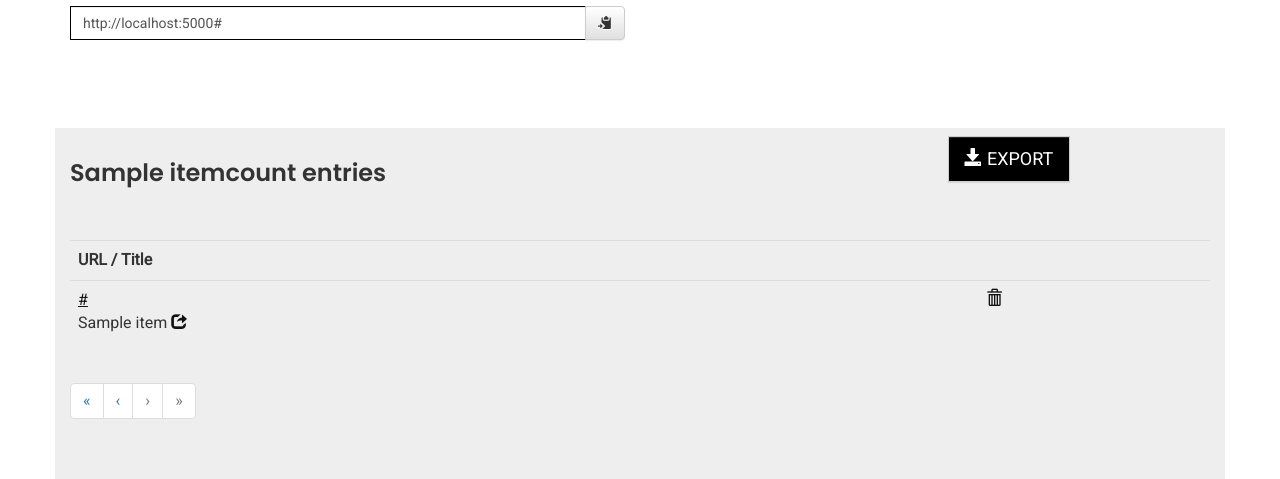
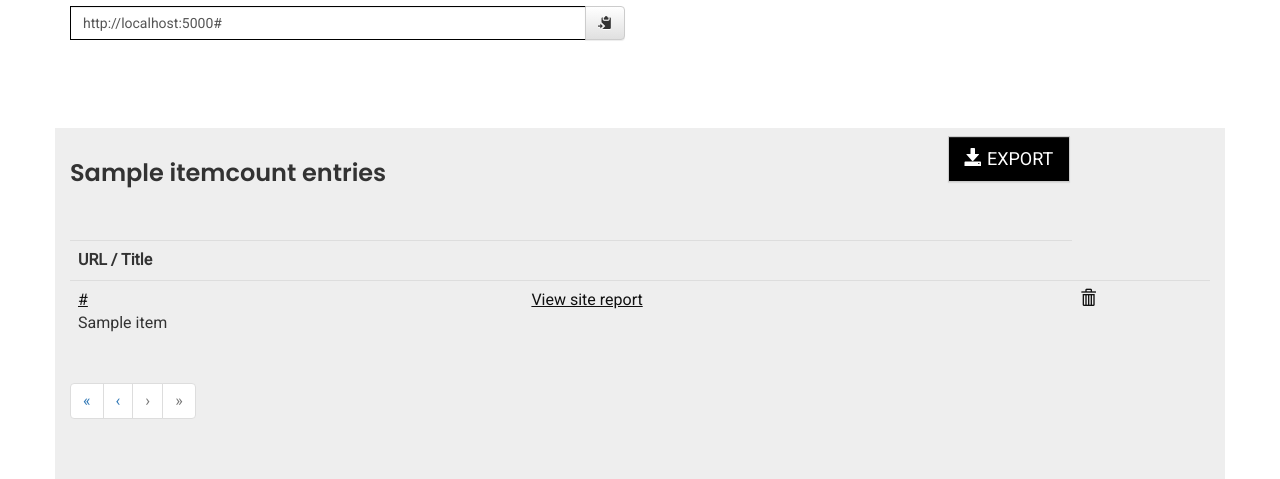
Before and after one commit to dantheta/blocked-frontend-py, a Flask app: template BlockedFrontend/templates/show_list.html in a window 1280 px wide. Shown: the part 538-1017 px from the top of the page. Run offline with Flask 2, Linux system fonts and the light colour scheme; the template is opened without the code that fills it: most values are stand-ins (such as "Sample title", 1, 10 or a date in 2020); parts of the project's set-up code (start-up, migrations or seed data) failed here and were passed over; some libraries are stand-ins or nearby versions.

Commit message:
change list format; closes openrightsgroup/blocked-org-uk#167

```diff
--- a/BlockedFrontend/templates/show_list.html
+++ b/BlockedFrontend/templates/show_list.html
@@ -47,8 +47,11 @@
     </tr>
     {% for item in items %}
     <tr>
-        <td><a href="{{url_for('category.site', url=item.url)}}">{{item.url}}</a><br />
-            {{item.title|null('(no title)')}} <a href="{{item.url}}" title="Open in a new window" rel="nofollow" target="_blank"><span class="glyphicon glyphicon-share"></span></a>
+        <td><a href="{{item.url}}" rel="nofollow" target="_blank" title="Open site in a new window">{{item.url}}</a><br />
+            {{item.title|null('(no title)')}}
+        </td>
+        <td>
+          <a href="{{url_for('category.site', url=item.url)}}">View site report</a>
         </td>
         <td>
             {% if g.admin %}
```
